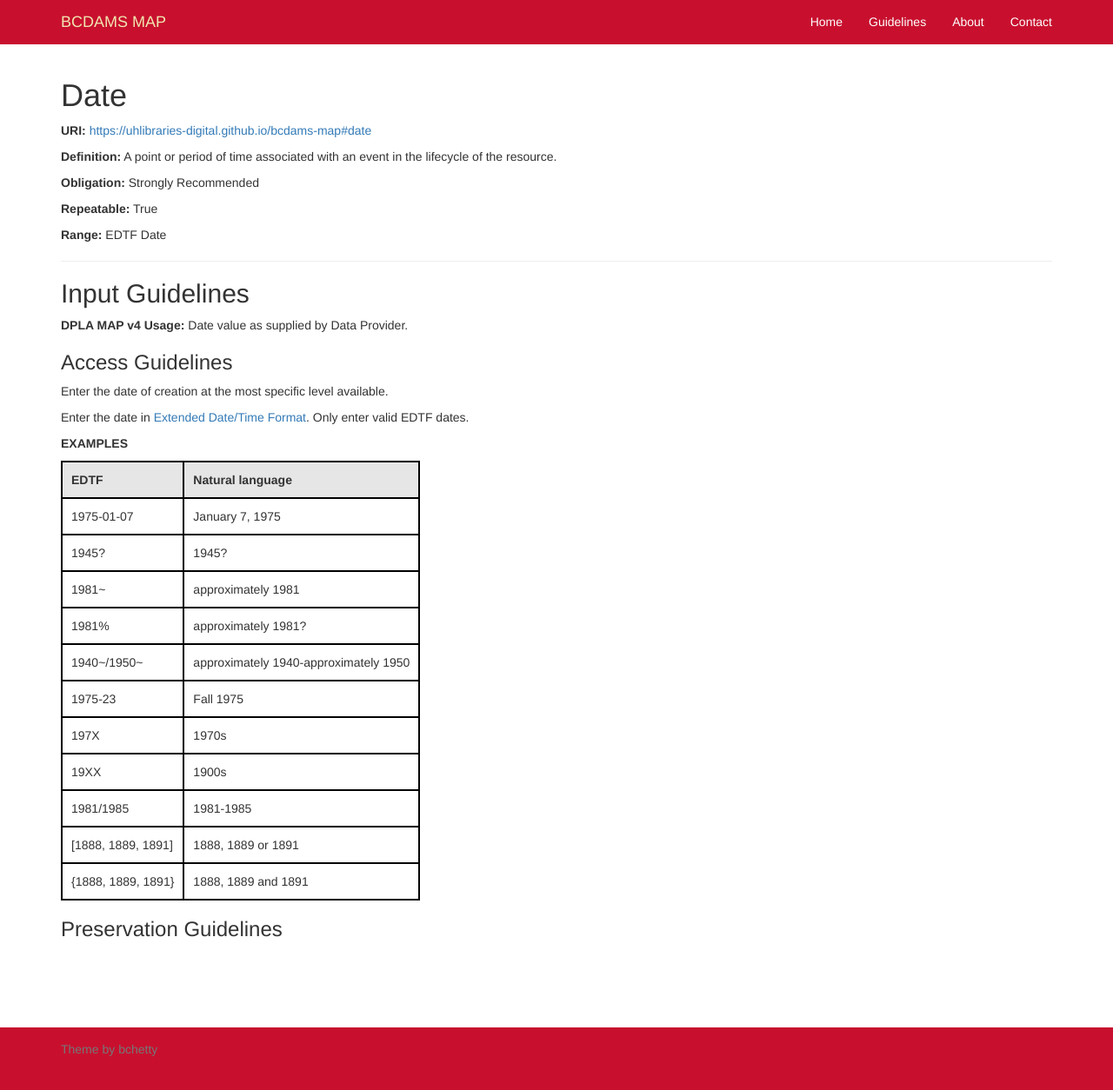
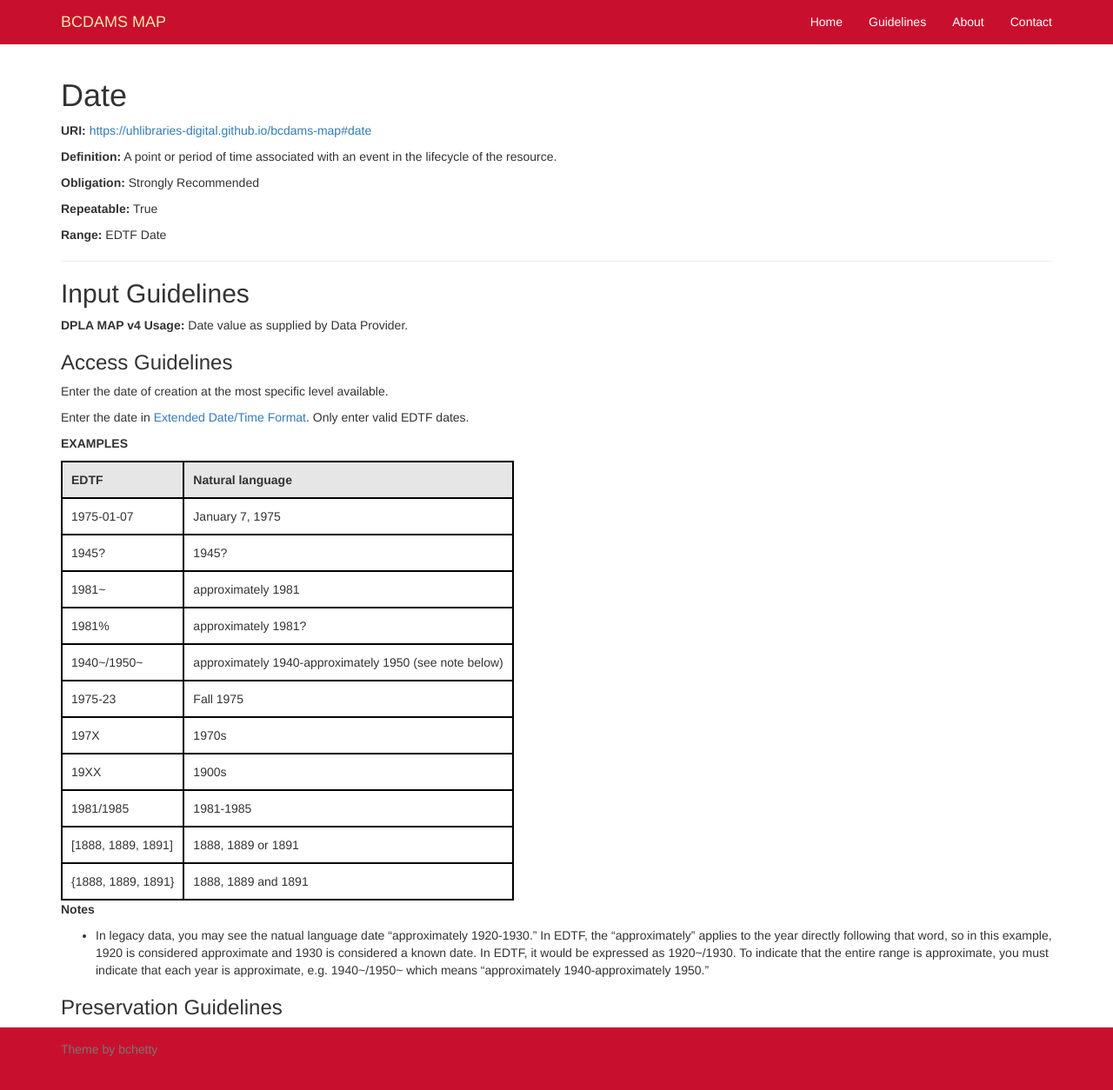
Before and after one commit to uhlibraries-digital/bcdams-map, a Jekyll site: the page built from guidelines/date.md, in a window 1280 px wide and 1262 px high. Shown: the top 1254 px of the window at 87% size. Built offline with Jekyll 4.4.1, drawn with Linux system fonts in a browser that asks for light colours; nearby versions of some CDN libraries; comment, search, counter and statistics services are not loaded.

Commit message:
added date notes

```diff
--- a/guidelines/date.md
+++ b/guidelines/date.md
@@ -23,7 +23,7 @@ EDTF | Natural language
 1945? | 1945?
 1981~ | approximately 1981
 1981% | approximately 1981?
-1940~/1950~ | approximately 1940-approximately 1950
+1940~/1950~ | approximately 1940-approximately 1950 (see note below)
 1975-23 | Fall 1975
 197X | 1970s
 19XX | 1900s
@@ -31,5 +31,8 @@ EDTF | Natural language
 [1888, 1889, 1891] | 1888, 1889 or 1891
 {1888, 1889, 1891} | 1888, 1889 and 1891
 
+__Notes__
+- In legacy data, you may see the natual language date "approximately 1920-1930." In EDTF, the "approximately" applies to the year directly following that word, so in this example, 1920 is considered approximate and 1930 is considered a known date. In EDTF, it would be expressed as 1920~/1930. To indicate that the entire range is approximate, you must indicate that each year is approximate, e.g. 1940~/1950~ which means "approximately 1940-approximately 1950."
+
 
 ### Preservation Guidelines
```
